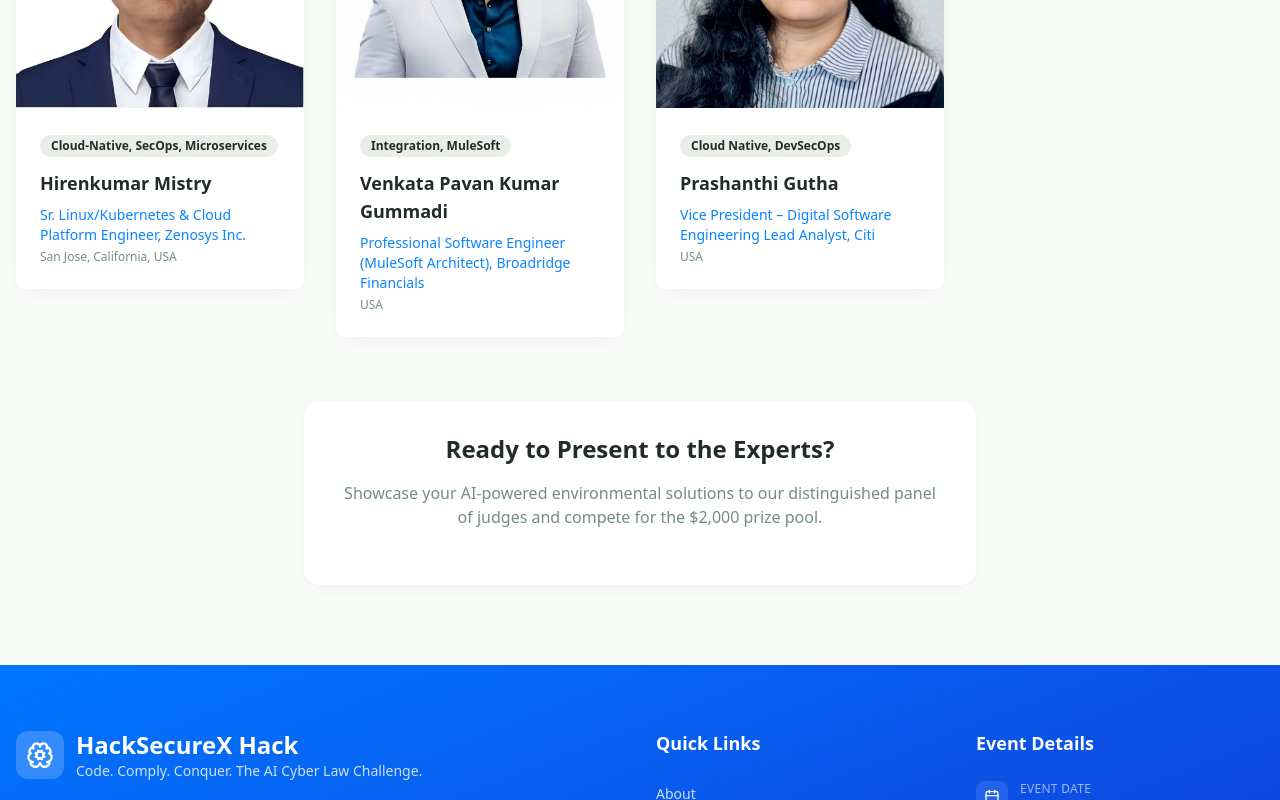
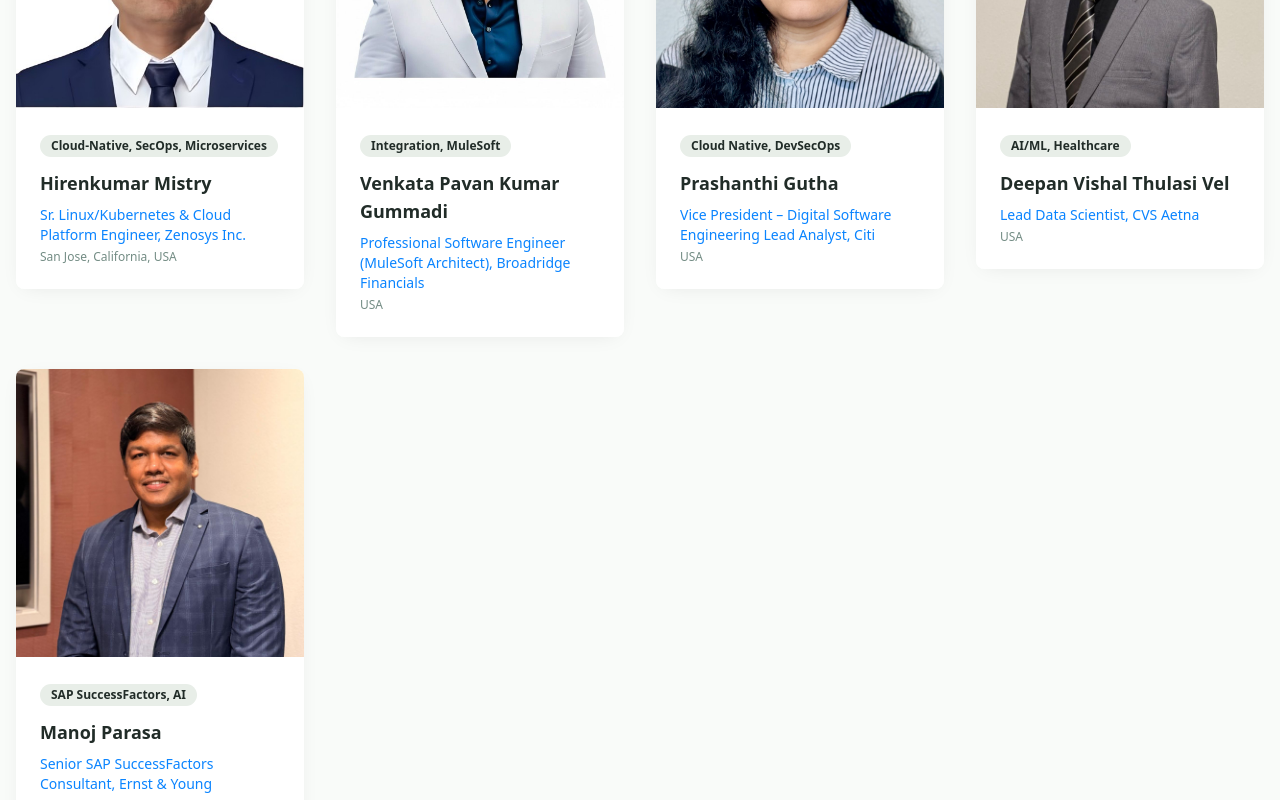
Before and after one commit to techyavii/hacksecureX-hackathon, a React (Vite) app: page / in a window 1280 px wide. Shown: the part 8320-9120 px from the top of the page. Built offline with nearby package versions, Linux system fonts and the light colour scheme.

Commit message:
done changes

```diff
--- a/src/components/Judges.tsx
+++ b/src/components/Judges.tsx
@@ -316,7 +316,26 @@ const Judges = () => {
   expertise: "Cloud Native, DevSecOps",
   linkedin: "https://www.linkedin.com/in/shanthi-g-310551138/",
   email: "prashanthig2020@gmail.com"
+},
+{
+  name: "Deepan Vishal Thulasi Vel",
+  affiliation: "Lead Data Scientist, CVS Aetna",
+  location: "USA",
+  image: "/lovable-uploads/Deepan.jpeg",
+  expertise: "AI/ML, Healthcare",
+  linkedin: "http://www.linkedin.com/in/deepanvishal",
+  email: "deepanvishal@gmail.com"
+},
+{
+  name: "Manoj Parasa",
+  affiliation: "Senior SAP SuccessFactors Consultant, Ernst & Young",
+  location: "USA",
+  image: "/lovable-uploads/ManojParasa.jpeg",
+  expertise: "SAP SuccessFactors, AI",
+  linkedin: "https://www.linkedin.com/in/manoj-parasa",
+  email: "manojparasa1993@gmail.com"
 }
+
 
   ];
   return (
```
Also changed, not shown: public/lovable-uploads/Deepan.jpeg (added), public/lovable-uploads/ManojParasa.jpeg (added).
